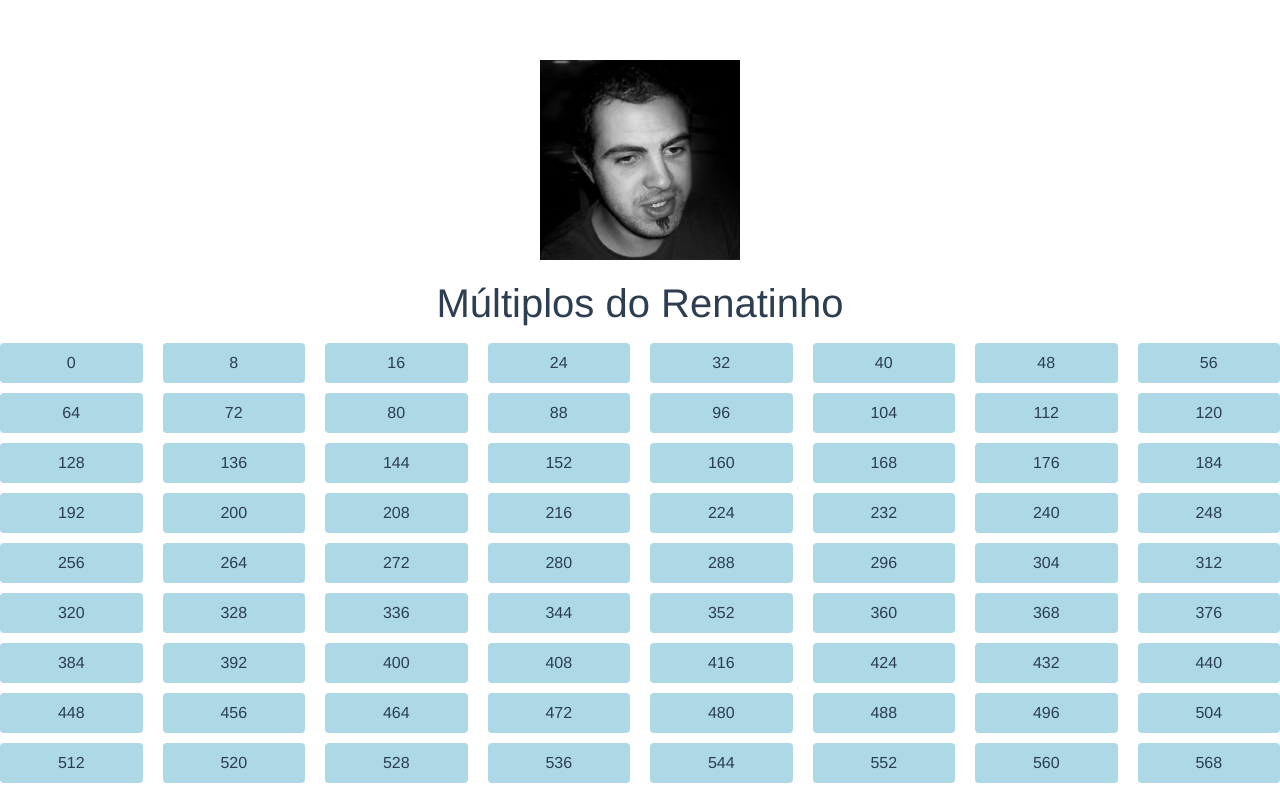
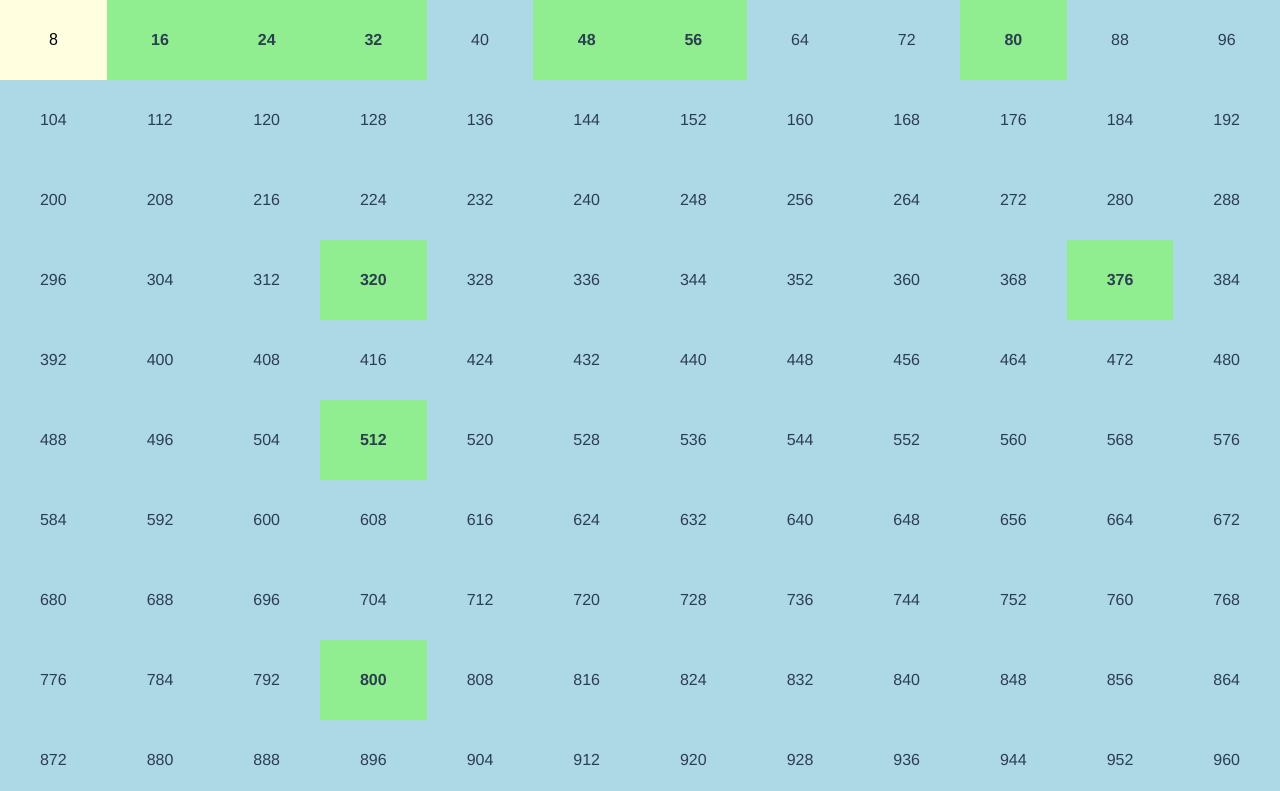
Before and after one commit to dargains/multiples, a Vue app: page / in a window 1280 px wide. Shown: the top 791 px of the page. Built offline with nearby package versions, Linux system fonts and the light colour scheme.

Commit message:
UPD: grid and build function;

```diff
--- a/package.json
+++ b/package.json
@@ -17,6 +17,8 @@
     "babel-eslint": "^10.0.1",
     "eslint": "^5.8.0",
     "eslint-plugin-vue": "^5.0.0-0",
+    "node-sass": "^4.10.0",
+    "sass-loader": "^7.1.0",
     "vue-template-compiler": "^2.5.17"
   },
   "eslintConfig": {
--- a/src/App.vue
+++ b/src/App.vue
@@ -1,9 +1,9 @@
 <template>
   <main id="app">
-    <figure>
-      <img alt="Renato Miguel" src="./assets/renato.jpg">
-    </figure>
-    <h1>Múltiplos do Renatinho</h1>
+    <!-- <figure> -->
+      <!-- <img alt="Renato Miguel" src="./assets/renato.jpg"> -->
+    <!-- </figure> -->
+    <!-- <h1>Múltiplos do Renatinho</h1> -->
     <Home />
   </main>
 </template>
@@ -26,7 +26,6 @@ export default {
   -moz-osx-font-smoothing: grayscale;
   text-align: center;
   color: #2c3e50;
-  margin-top: 60px;
 }
 h1 {
   margin: 20px auto;
@@ -34,6 +33,6 @@ h1 {
 }
 figure {
   margin: 0 auto;
-  width: 200px;
+  width: 400px;
 }
 </style>
--- a/src/assets/reset.css
+++ b/src/assets/reset.css
@@ -158,3 +158,9 @@ h1,h2,h3,h4,h5,h6 {
 img {
 	width: 100%;
 }
+
+input[type=number]::-webkit-inner-spin-button,
+input[type=number]::-webkit-outer-spin-button {
+  -webkit-appearance: none;
+  margin: 0;
+}
--- a/src/components/Home.vue
+++ b/src/components/Home.vue
@@ -1,7 +1,7 @@
 <template>
-  <section>
+  <section class="main">
     <ul class="grid">
-      <ListItem v-for="number in numberList" :key="number" :number="number"/>
+      <ListItem v-for="(number, index) in numberList" :key="number" :number="number" :isFirst="!index" @handleInput="getNewNumber"/>
     </ul>
   </section>
 </template>
@@ -15,7 +15,7 @@ export default {
     ListItem
   },
   mounted() {
-    this.getMultiples(8, 0, 600);
+    this.getMultiples(8, 1, 2000);
   },
   data() {
     return {
@@ -29,16 +29,50 @@ export default {
         i%number === 0 && numberList.push(i)
       }
       this.numberList = numberList;
+    },
+    getNewNumber(value) {
+      if (!value) return;
+      this.getMultiples(value, 1, 2000);
     }
   }
 }
 </script>
 
-<style lang="css">
-  .grid {
-    display: grid;
+<style lang="scss">
+@mixin mq($smallerValue,$biggerValue) {
+  @media (min-width: #{$smallerValue}) and (max-width: $biggerValue) {
+    @content;
+  }
+}
+.main {
+  // width: 100%;
+  // margin: 0 auto;
+  // max-width: 1280px;
+  // padding: 40px 10%;
+}
+.grid {
+  display: grid;
+  grid-template-columns: repeat(14, 1fr);
+  grid-row-gap: 0;
+  grid-column-gap: 0;
+  @include mq(0, 1280px) {
+    grid-template-columns: repeat(12, 1fr);
+  }
+  @include mq(0, 1024px) {
+    grid-template-columns: repeat(10, 1fr);
+  }
+  @include mq(0, 820px) {
     grid-template-columns: repeat(8, 1fr);
-    grid-row-gap: 10px;
-    grid-column-gap: 20px;
   }
+  @include mq(0, 658px) {
+    grid-template-columns: repeat(6, 1fr);
+  }
+  @include mq(0, 496px) {
+    grid-template-columns: repeat(4, 1fr);
+  }
+  @include mq(0, 340px) {
+    grid-template-columns: repeat(3, 1fr);
+  }
+
+}
 </style>
--- a/src/components/ListItem.vue
+++ b/src/components/ListItem.vue
@@ -1,21 +1,57 @@
 <template lang="html">
-  <li class="listItem">{{number}}</li>
+  <li class="listItem" :class="{bold: boldList.includes(number), first: isFirst}">
+    <input type="number" ref="input" v-if="isFirst" :value="number" @input="onInputChange" />
+    <p v-else>{{number}}</p>
+  </li>
 </template>
 
 <script>
 export default {
   name: 'ListItem',
-  props: ['number']
+  props: ['number', 'isFirst'],
+  data() {
+    return {
+      boldList: [16,24,32,48,56,80,320,376,512,800,1024,1280,1440,1600,1920,],
+      typingTimer: null
+    }
+  },
+  methods: {
+    onInputChange() {
+      clearTimeout(this.typingTimer);
+      this.typingTimer = setTimeout(() => {
+        console.log('asd');
+        this.$emit('handleInput', this.$refs.input.value)
+      }, 300);
+    }
+  }
 }
 </script>
 
-<style lang="css">
-  .listItem {
-    border-radius: 4px;
-    background-color: lightblue;
-    height: 40px;
-    display: flex;
-    align-items: center;
-    justify-content: center;
+<style lang="scss">
+.listItem {
+  background-color: lightblue;
+  height: 80px;
+  min-width: 80px;
+  display: flex;
+  align-items: center;
+  justify-content: center;
+  font-size: 16px;
+  &.bold {
+    font-weight: bold;
+    background-color: lightgreen;
   }
+  &.first {
+    background-color: lightyellow;
+  }
+}
+input {
+  background-color: transparent;
+  border: 0;
+  padding: 0;
+  margin: 0;
+  text-align: center;
+  font-size: 16px;
+  width: 70%;
+
+}
 </style>
--- a/src/main.js
+++ b/src/main.js
@@ -1,7 +1,7 @@
 import './assets/reset.css'
+
 import Vue from 'vue'
 import App from './App.vue'
-
 
 Vue.config.productionTip = false
 
```
Also changed, not shown: 1 other file (tests, documents, lock files or other folders).
